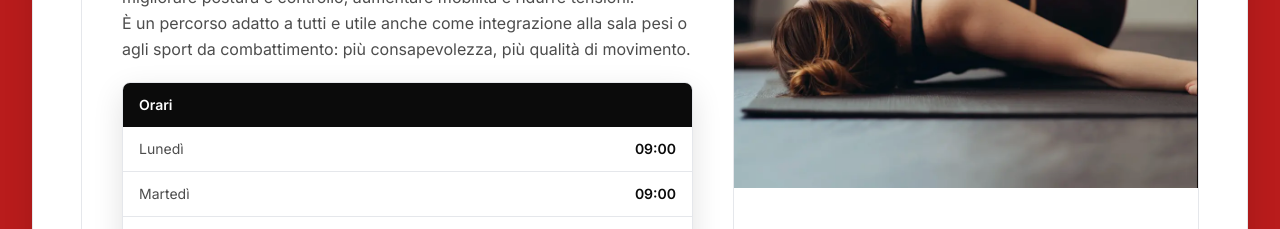
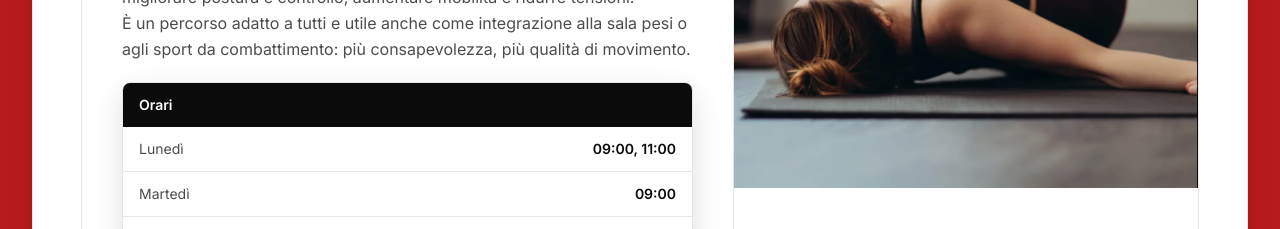
Before and after one commit to alelodato/red-gym, a Next.js app: page /courses in a window 1280 px wide. Shown: the part 4680-4909 px from the top of the page. Built offline with nearby package versions, Linux system fonts and the light colour scheme.

Commit message:
aggiunto orario lezione pilagtes mancante alla pagina corsi

```diff
--- a/app/courses/page.js
+++ b/app/courses/page.js
@@ -173,7 +173,7 @@ const WELLNESS_COURSES = [
     description:
       "Allenarsi non vuol dire sempre spingersi al limite: a volte vuol dire ascoltare il corpo e rimetterlo in equilibrio. La ginnastica per la salute aiuta a migliorare postura e controllo, aumentare mobilità e ridurre tensioni.\nÈ un percorso adatto a tutti e utile anche come integrazione alla sala pesi o agli sport da combattimento: più consapevolezza, più qualità di movimento.",
     schedule: [
-      { day: "Lunedì", time: "09:00" },
+      { day: "Lunedì", time: "09:00, 11:00" },
       { day: "Martedì", time: "09:00" },
       { day: "Mercoledì", time: "09:00, 11:00" },
       { day: "Giovedì", time: "09:00" },
```
Lines whose indentation alone changed are shown as unchanged.
